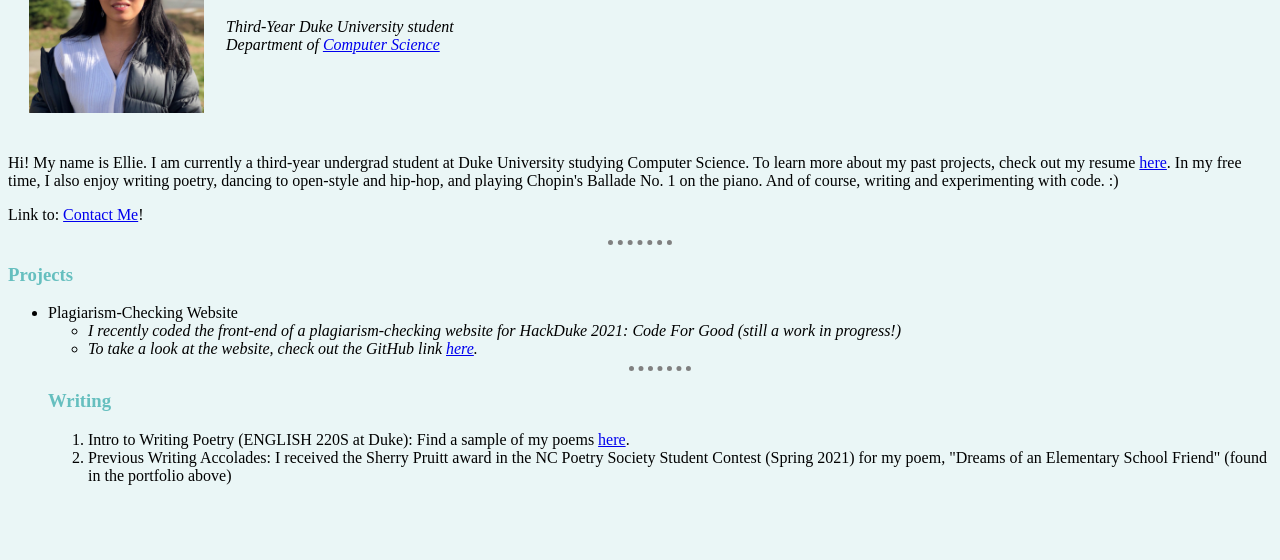
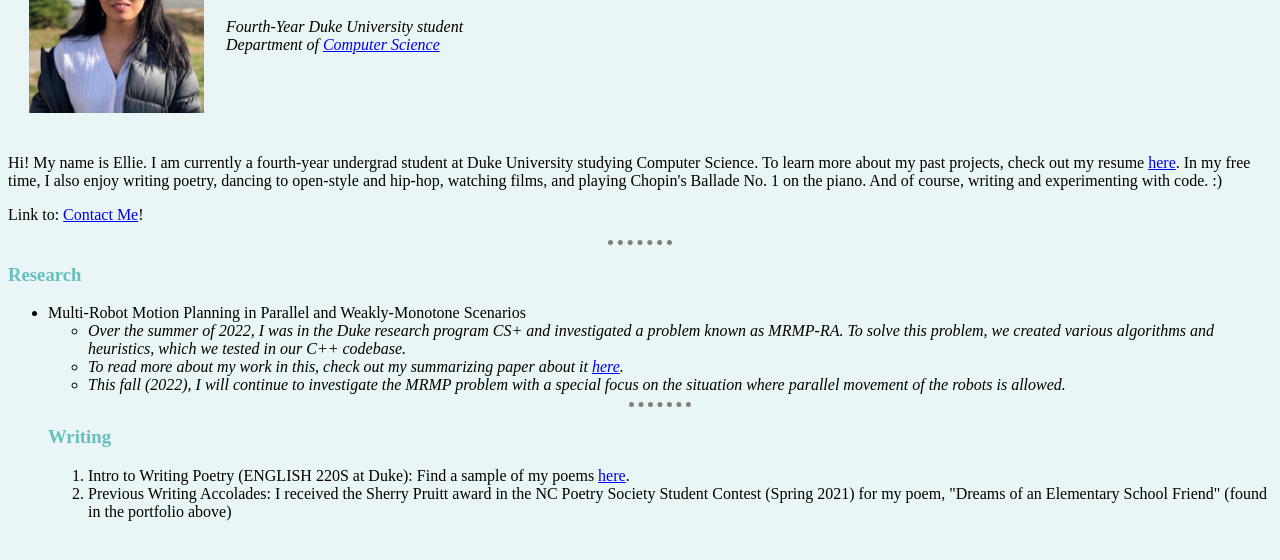
Before and after one commit to elliekkim/personalwebsite, a plain HTML site: page index.html in a window 1280 px wide. Shown: the part 138-698 px from the top of the page. Drawn offline with Linux system fonts and the light colour scheme.

Commit message:
Update to research section

```diff
--- a/index.html
+++ b/index.html
@@ -14,25 +14,26 @@
       <td> <img src="./profile.jpg" width="175" height="222" alt="ellie profile pic"> </td>
       <td>
         <h1> Ellie Kim </h1>
-        <p> <em> Third-Year Duke University student <br> Department of <a href="https://www.cs.duke.edu/">Computer Science</a> </em> </p>
+        <p> <em> Fourth-Year Duke University student <br> Department of <a href="https://www.cs.duke.edu/">Computer Science</a> </em> </p>
       </td>
     </tr>
   </table>
 
-  <p> Hi! My name is Ellie. I am currently a third-year undergrad student at Duke University studying Computer Science.
-    To learn more about my past projects, check out my resume <a href="https://docs.google.com/document/d/1zeXlGHRR3roaPE14l0uINinVtjjqLwW_s_y7T4gmp5A/edit?usp=sharing">here</a>. In my free time, I also enjoy writing poetry, dancing to open-style and
-    hip-hop, and playing Chopin's Ballade No. 1 on the piano. And of course, writing and experimenting with code. :) </p>
+  <p> Hi! My name is Ellie. I am currently a fourth-year undergrad student at Duke University studying Computer Science.
+    To learn more about my past projects, check out my resume <a href="https://docs.google.com/document/d/18Ih4wQz-HEuIdBqouvtKiyhkj3VUWBOcNrDxvXGl2Sc/edit?usp=sharing">here</a>. In my free time, I also enjoy writing poetry, dancing to open-style and
+    hip-hop, watching films, and playing Chopin's Ballade No. 1 on the piano. And of course, writing and experimenting with code. :) </p>
   <p> Link to: <a href="contact-me.html">Contact Me</a>!
   </p>
   <hr />
 
 
-  <h3> Projects </h3>
+  <h3> Research </h3>
   <ul>
-    <li> Plagiarism-Checking Website
+    <li> Multi-Robot Motion Planning in Parallel and Weakly-Monotone Scenarios
       <ul>
-        <li> <em> I recently coded the front-end of a plagiarism-checking website for HackDuke 2021: Code For Good (still a work in progress!) </em> </li>
-        <li> <em> To take a look at the website, check out the GitHub link <a href="https://github.com/elliekkim/hd22">here</a>. </em> </li>
+        <li> <em> Over the summer of 2022, I was in the Duke research program CS+ and investigated a problem known as MRMP-RA. To solve this problem, we created various algorithms and heuristics, which we tested in our C++ codebase. </em> </li>
+        <li> <em> To read more about my work in this, check out my summarizing paper about it <a href="https://drive.google.com/file/d/1kz7njd-7eyDF1uNiTuNdcZlnCp8-Skfe/view?usp=sharing">here</a>. </em> </li>
+        <li> <em> This fall (2022), I will continue to investigate the MRMP problem with a special focus on the situation where parallel movement of the robots is allowed. </em> </li>
       </ul>
     </li>
   <hr />
```
Also changed, not shown: Ellie Kim.jpeg (added).
